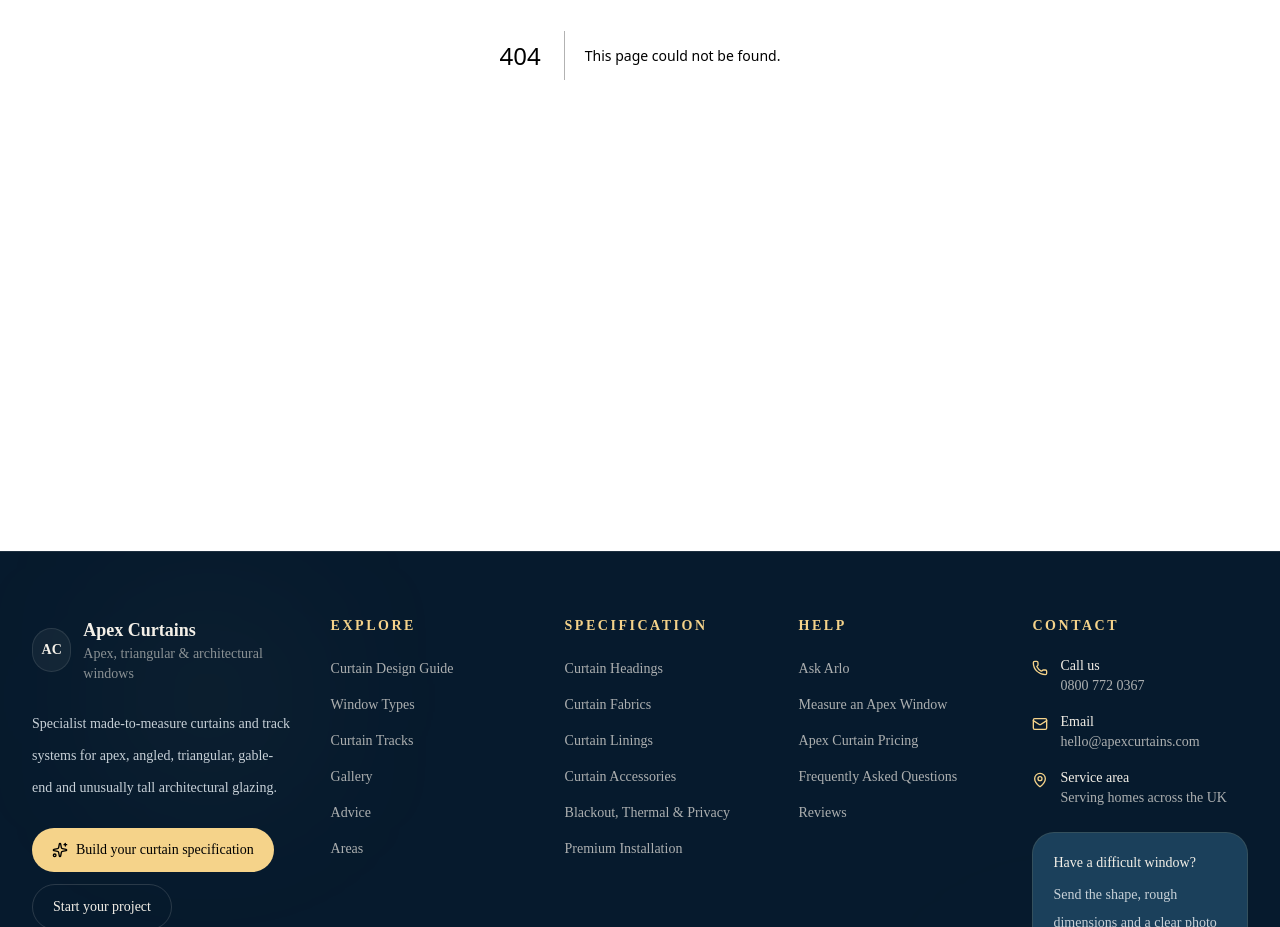
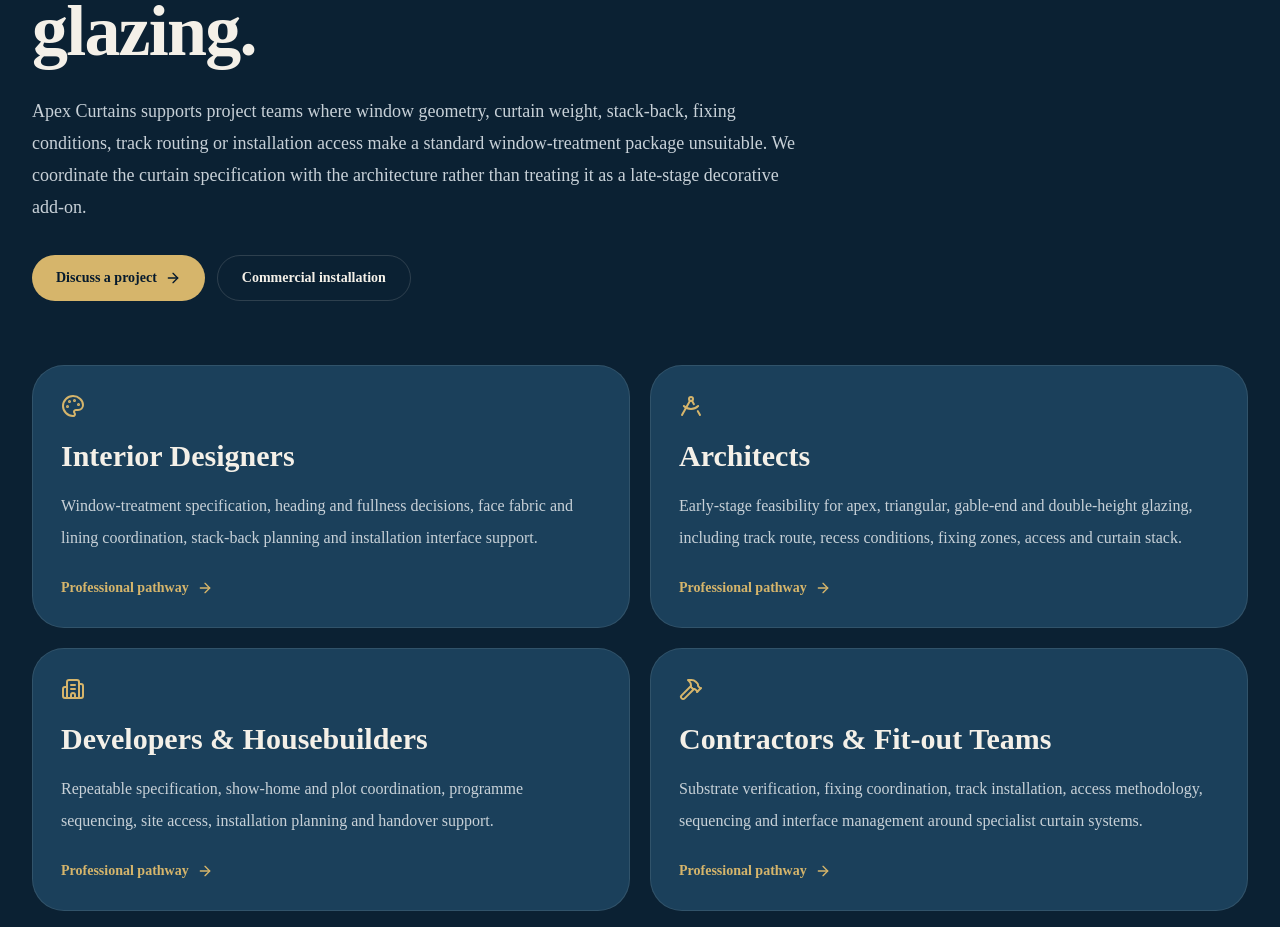
Before and after one commit to Nylon1/Apexcurtains, a Next.js app: page /professionals in a window 1280 px wide. Before the commit this address had no page. Shown: the part 345-1272 px from the top of the page. Built offline with nearby package versions, Linux system fonts and the light colour scheme.

Commit message:
Add professional specifier hub

```diff
--- /dev/null
+++ b/app/professionals/page.tsx
@@ -0,0 +1,95 @@
+import Link from "next/link";
+import { ArrowRight, Building2, DraftingCompass, Hammer, Palette } from "lucide-react";
+
+export const metadata = {
+  title: "Architectural Curtain Specialists for Designers, Architects & Developers | Apex Curtains",
+  description:
+    "Professional curtain and track specification support for interior designers, architects, developers, housebuilders and fit-out teams working with complex architectural glazing.",
+  alternates: { canonical: "https://www.apexcurtains.com/professionals" },
+};
+
+const roles = [
+  {
+    title: "Interior Designers",
+    href: "/professionals/interior-designers",
+    icon: Palette,
+    text: "Window-treatment specification, heading and fullness decisions, face fabric and lining coordination, stack-back planning and installation interface support.",
+  },
+  {
+    title: "Architects",
+    href: "/professionals/architects",
+    icon: DraftingCompass,
+    text: "Early-stage feasibility for apex, triangular, gable-end and double-height glazing, including track route, recess conditions, fixing zones, access and curtain stack.",
+  },
+  {
+    title: "Developers & Housebuilders",
+    href: "/professionals/developers-housebuilders",
+    icon: Building2,
+    text: "Repeatable specification, show-home and plot coordination, programme sequencing, site access, installation planning and handover support.",
+  },
+  {
+    title: "Contractors & Fit-out Teams",
+    href: "/professionals/contractors-fit-out",
+    icon: Hammer,
+    text: "Substrate verification, fixing coordination, track installation, access methodology, sequencing and interface management around specialist curtain systems.",
+  },
+];
+
+export default function ProfessionalsPage() {
+  return (
+    <main className="min-h-screen bg-apex-navy-950 text-white">
+      <section className="px-4 pb-16 pt-32 sm:px-6 lg:px-8 lg:pt-40">
+        <div className="mx-auto max-w-7xl">
+          <p className="text-xs font-semibold uppercase tracking-[0.24em] text-[#d6b56b]">Professional & specifier support</p>
+          <h1 className="mt-5 max-w-5xl text-4xl font-semibold tracking-tight sm:text-6xl lg:text-7xl">
+            Specialist curtain and track solutions for complex architectural glazing.
+          </h1>
+          <p className="mt-7 max-w-3xl text-lg leading-8 text-[#C8D1D8]">
+            Apex Curtains supports project teams where window geometry, curtain weight, stack-back, fixing conditions, track routing or installation access make a standard window-treatment package unsuitable. We coordinate the curtain specification with the architecture rather than treating it as a late-stage decorative add-on.
+          </p>
+          <div className="mt-8 flex flex-wrap gap-3">
+            <Link href="/professionals/project-review" className="inline-flex items-center gap-2 rounded-full bg-[#d6b56b] px-6 py-3 text-sm font-semibold text-apex-navy-950">Discuss a project <ArrowRight className="h-4 w-4" /></Link>
+            <Link href="/commercial-curtain-track-installation" className="rounded-full border border-white/15 px-6 py-3 text-sm font-semibold">Commercial installation</Link>
+          </div>
+        </div>
+      </section>
+
+      <section className="px-4 pb-16 sm:px-6 lg:px-8">
+        <div className="mx-auto grid max-w-7xl gap-5 md:grid-cols-2">
+          {roles.map(({ title, href, icon: Icon, text }) => (
+            <Link key={href} href={href} className="group rounded-[32px] border border-white/10 bg-[#1B405B] p-7 transition hover:-translate-y-1 hover:border-[#d6b56b]/35">
+              <Icon className="h-6 w-6 text-[#d6b56b]" />
+              <h2 className="mt-5 text-3xl font-semibold text-[#F4F0E8]">{title}</h2>
+              <p className="mt-4 leading-8 text-[#C8D1D8]">{text}</p>
+              <span className="mt-6 inline-flex items-center gap-2 text-sm font-semibold text-[#d6b56b]">Professional pathway <ArrowRight className="h-4 w-4" /></span>
+            </Link>
+          ))}
+        </div>
+      </section>
+
+      <section className="px-4 pb-24 sm:px-6 lg:px-8">
+        <div className="mx-auto max-w-7xl rounded-[34px] border border-white/10 bg-white/[0.04] p-8 sm:p-10">
+          <p className="text-xs font-semibold uppercase tracking-[0.2em] text-[#d6b56b]">Typical coordination scope</p>
+          <div className="mt-6 grid gap-4 md:grid-cols-2 lg:grid-cols-3">
+            {[
+              "Aperture geometry and finished dimensions",
+              "Track type, route, bends and operating method",
+              "Ceiling, wall or recess fixing interface",
+              "Substrate and fixing-zone suitability",
+              "Curtain stack-back and clear-opening requirement",
+              "Heading, fullness and finished drop",
+              "Face fabric, lining and interlining specification",
+              "Curtain weight and track-load implications",
+              "Access equipment and installation methodology",
+              "Programme sequencing and site readiness",
+              "Snagging, commissioning and handover",
+              "Project photography and case-study record where agreed",
+            ].map((item) => (
+              <div key={item} className="rounded-2xl border border-white/10 bg-black/15 px-4 py-4 text-sm leading-6 text-[#C8D1D8]">{item}</div>
+            ))}
+          </div>
+        </div>
+      </section>
+    </main>
+  );
+}
```
